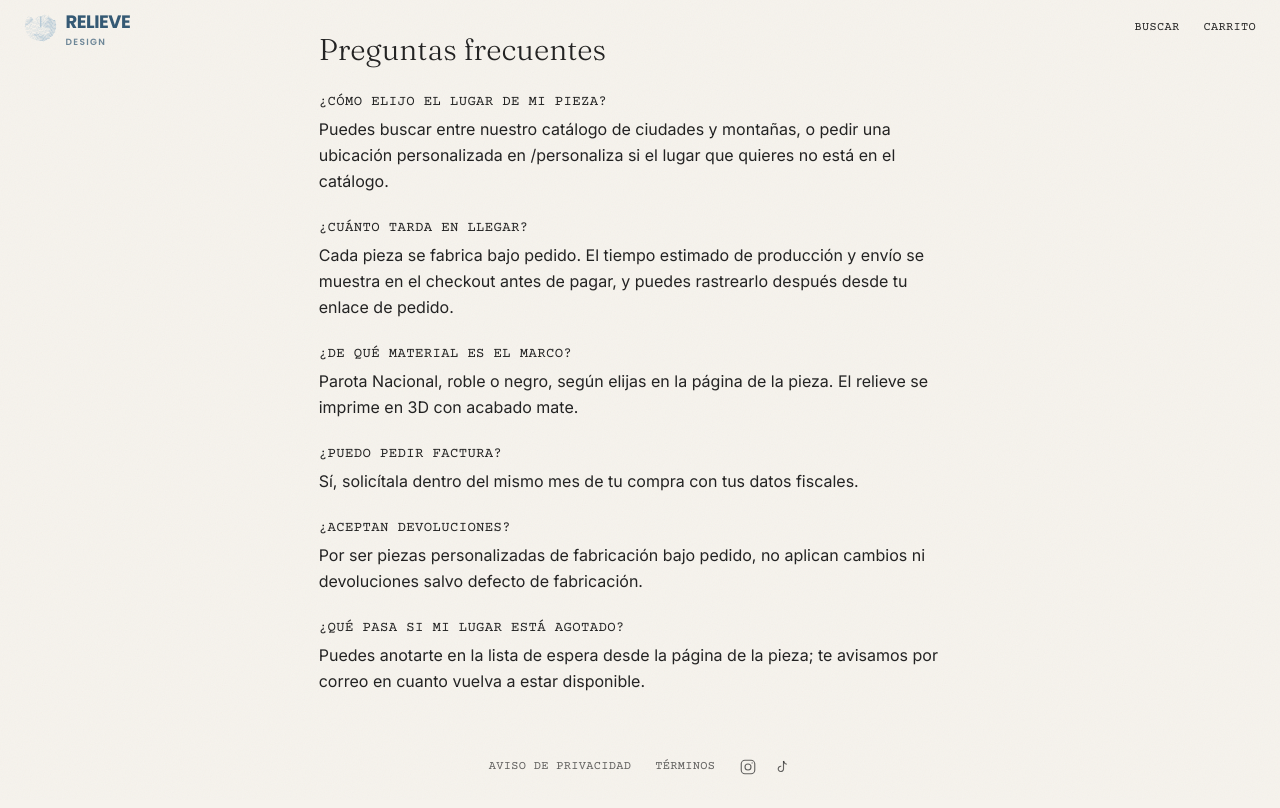
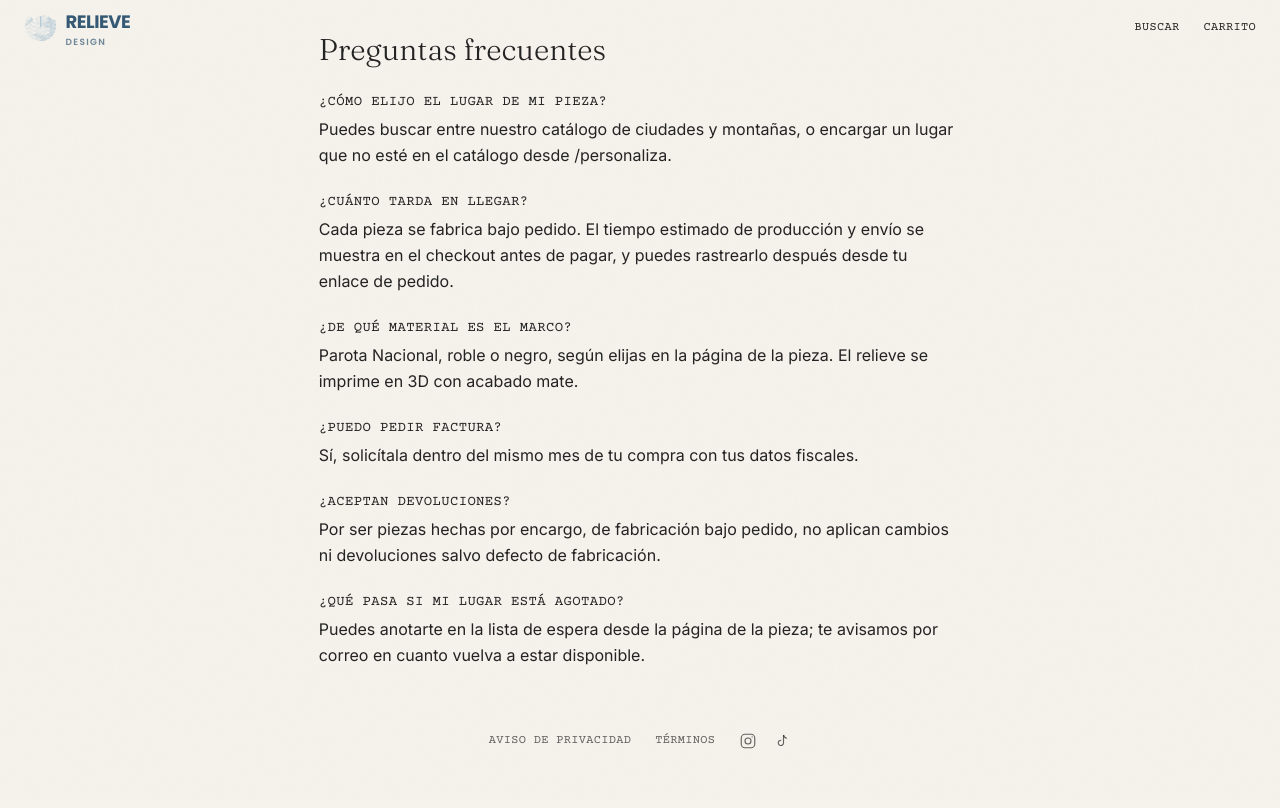
Before and after one commit to alexaarenash19-cmyk/relieve.design, a React (Vite) app: page /faq in a window 1280 px wide. Built offline with nearby package versions, Linux system fonts and the light colour scheme.

Commit message:
Sec 3: replace personaliza/personalizado language with encargo across visible copy

```diff
--- a/src/components/ProductPanel.jsx
+++ b/src/components/ProductPanel.jsx
@@ -166,7 +166,7 @@ export default function ProductPanel() {
                 onClick={closeProduct}
                 className="w-full"
               >
-                Personalizar
+                Encargar
               </Button>
             </>
           )}
--- a/src/pages/Faq.jsx
+++ b/src/pages/Faq.jsx
@@ -1,7 +1,7 @@
 const FAQS = [
   {
     q: '¿Cómo elijo el lugar de mi pieza?',
-    a: 'Puedes buscar entre nuestro catálogo de ciudades y montañas, o pedir una ubicación personalizada en /personaliza si el lugar que quieres no está en el catálogo.',
+    a: 'Puedes buscar entre nuestro catálogo de ciudades y montañas, o encargar un lugar que no esté en el catálogo desde /personaliza.',
   },
   {
     q: '¿Cuánto tarda en llegar?',
@@ -17,7 +17,7 @@ const FAQS = [
   },
   {
     q: '¿Aceptan devoluciones?',
-    a: 'Por ser piezas personalizadas de fabricación bajo pedido, no aplican cambios ni devoluciones salvo defecto de fabricación.',
+    a: 'Por ser piezas hechas por encargo, de fabricación bajo pedido, no aplican cambios ni devoluciones salvo defecto de fabricación.',
   },
   {
     q: '¿Qué pasa si mi lugar está agotado?',
--- a/src/pages/Personalize.jsx
+++ b/src/pages/Personalize.jsx
@@ -28,7 +28,7 @@ export default function Personalize() {
 
   return (
     <main className="max-w-md mx-auto p-8">
-      <h1 className="font-display font-light text-3xl mb-2">Personaliza tu ubicación</h1>
+      <h1 className="font-display font-light text-3xl mb-2">Elige el lugar de tu encargo</h1>
       <p className="text-graphite/70 mb-6">
         ¿No encontraste tu lugar en el catálogo? Cuéntanos cuál quieres y te avisamos si es posible fabricarlo.
       </p>
--- a/src/pages/Product.jsx
+++ b/src/pages/Product.jsx
@@ -148,7 +148,7 @@ export default function Product() {
     {
       title: 'Cambios y devoluciones',
       content:
-        'Por ser piezas personalizadas de fabricación bajo pedido, no aplican cambios ni devoluciones salvo defecto de fabricación.',
+        'Por ser piezas hechas por encargo, de fabricación bajo pedido, no aplican cambios ni devoluciones salvo defecto de fabricación.',
     },
     {
       title: 'Factura',
--- a/src/pages/Terms.jsx
+++ b/src/pages/Terms.jsx
@@ -31,7 +31,7 @@ export default function Terms() {
         Cancelaciones y devoluciones
       </h2>
       <p className="mb-4">
-        Por ser piezas personalizadas de fabricación bajo pedido, no
+        Por ser piezas hechas por encargo, de fabricación bajo pedido, no
         aplican cambios ni devoluciones salvo defecto de fabricación.
         Escríbenos a{' '}
         <a className="text-passport-ink underline" href="mailto:hola@relieve.mx">
```
Also changed, not shown: src/lib/passportContent.js.
